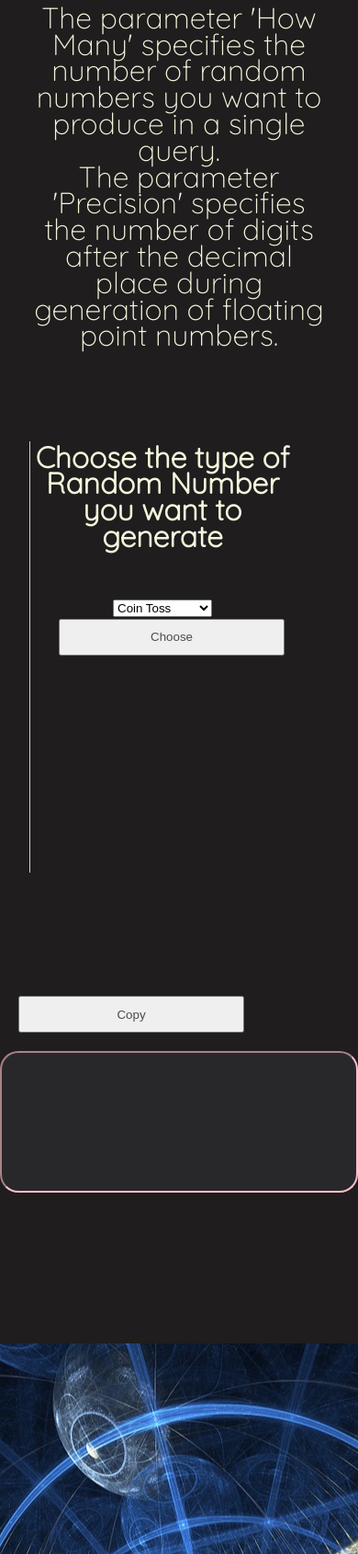
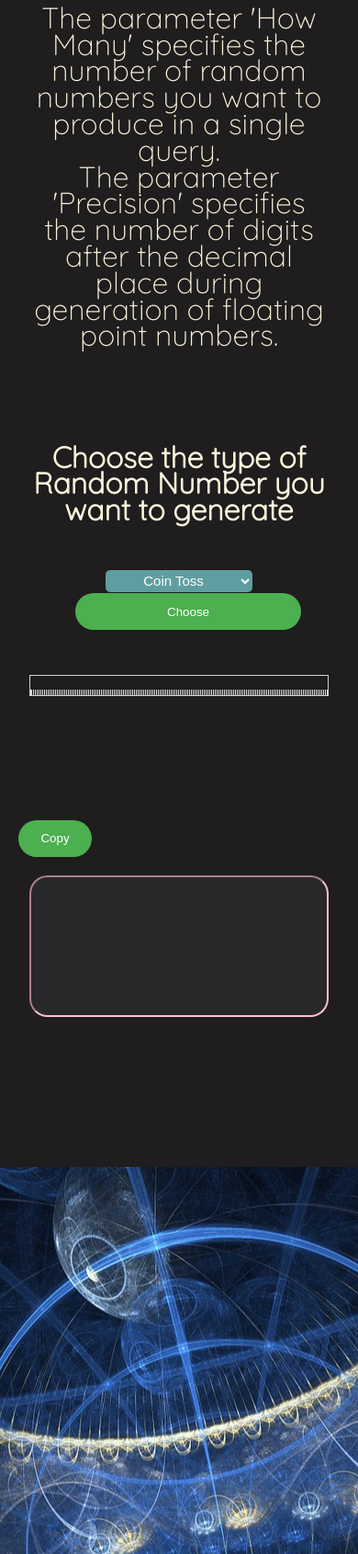
Before and after one commit to Chasmiccoder/Truly-Random, a Flask app: page / in a window 390 px wide. Shown: the part 3524-5214 px from the top of the page at 92% size. Run offline with Flask 2, Linux system fonts and the light colour scheme; some libraries are stand-ins or nearby versions.

Commit message:
Input fields made responsive

```diff
--- a/Truly-Random/static/css/main.css
+++ b/Truly-Random/static/css/main.css
@@ -196,6 +196,46 @@ ion-icon {
     border-color:khaki;
 }
 
+#chooseOperationButton {
+    background-color: #4CAF50; /* Green */
+    border: none;
+    color: white;
+    /* padding: 15px 32px; */
+    text-align: center;
+    text-decoration: none;
+    display: inline-block;
+    /* font-size: 16px; */
+    border-radius: 20px;
+}
+
+#operation_select {
+    /* background-color: #4CAF50;  */
+    background-color:cadetblue;
+    border: none;
+    color: white;
+    height: 1.5rem;
+    width: 10rem;
+    /* padding: 15px 32px; */
+    text-align: center;
+    text-decoration: none;
+    display: inline-block;
+    font-size: 15px;
+    border-radius: 5px;
+
+}
+
+#clipboardCopy {
+    background-color: #4CAF50; /* Green */
+    border: none;
+    color: white;
+    /* padding: 15px 32px; */
+    text-align: center;
+    text-decoration: none;
+    display: inline-block;
+    /* font-size: 16px; */
+    border-radius: 20px;
+    width: 5rem;
+}
 
 .img3 {
     background: url( ../fractal-blue.jpg);
@@ -244,39 +284,40 @@ ion-icon {
     border: none;
 }
 
-.dropdown-content {
+
+/* min-width: 160px; */
+/* width: 200px; */
+/* Make the dropdown menu scrollable */
+/* .dropdown-content {
     display: none;
     position: absolute;
     background-color: #f1f1f1;
-    /* min-width: 160px; */
+
     min-width: 10rem;
-    /* width: 200px; */
+
     box-shadow: 0px 8px 16px 0px rgba(0,0,0,0.2);
     z-index: 1;
 
-    /* Make the dropdown menu scrollable */
     height: 15rem;
     overflow: auto;
-}
+} */
 
+/* width: 9rem; */ /*Recent change*/
+/*
 .dropdown-content button {
     color: black;
     padding: 12px 16px;
     text-decoration: none;
     display: block;
-    /* width: 9rem; */ /*Recent change*/
+}
+*/
 
 
-}
-
-
-
-
+/*
 .dropdown-content button:hover {
     background-color: #ddd;
-
-
 }
+*/
 
 #function_selection:hover .dropdown-content {
     display: block;
@@ -306,7 +347,8 @@ body::-webkit-scrollbar-thumb {
 table, th, td {
     border: 1px solid #616060;
     border-collapse: collapse;
-
+    margin-left: auto;
+    margin-right: auto;
     padding: 1rem;
     text-align: left;
     font-size: 1rem;
@@ -318,8 +360,8 @@ table, th, td {
     height: 150px;
     display: flex;
     flex-direction: column;
-    margin-left: auto;
-    margin-right: auto;
+    margin-left: 2rem;
+    margin-right: 2rem;
 
     overflow-y: scroll;
 
@@ -352,9 +394,9 @@ table, th, td {
 /* Dynamic Form Stuff */
 
 form {
-    width:330px; /* recent change */
+    /* width:330px; recent change */
     border-top:1px dotted #D9D9D9;
-    margin:10px 180px
+    /* margin:10px 180px */
 }
 
 button {
@@ -383,41 +425,65 @@ input[type = submit] {
     color: beige;
 }
 
-textarea {
+/* textarea {
     width:280px;
     height:70px;
     padding:5px;
     margin:20px 0 10px;
     border-radius:5px;
     border:4px solid #acbfa5;
-}
+} */
 
 .two {
     /* background-color:#fff; */
-    width:290px;
-    float:left;
-    height:600px
+    /* width:290px; */
+    /* float:left; */
+    /* height:600px; */
+    margin-left: auto;
+    margin-right: auto;
 }
 
+/*
 .two h4 {
-    /* color:#4C4C4C; */
     color: beige;
     text-align:center;
 }
+*/
+
+
 
 .three{
     /* text-align:center; */
     /* width:660px; */
     /* width: 0.005rem; */
-    border-left:1px solid #D0D0D0;
+    border:1px solid #D0D0D0;
     /* float:left; */
     /* background-color:#fff */
 }
 
+
+
 .three form {
     width:auto;
 }
+
+.three input {
+    width: auto;
+
+}
 /* work on widths of input fields */
+
+#enter-values-tag {
+    /* margin-left: auto; */
+    /* margin-right: auto; */
+    /* align-items: center; */
+    /* justify-content: center; */
+    /* text-align: center; */
+    /* justify-content: center; */
+    font-size: large;
+}
+
+
 
 /* Responsive */
 /* If screen width is smaller, but not small enough for dropdown */
@@ -446,7 +512,7 @@ textarea {
     #nav_ul {
         position: fixed;
         /* width: 100%; */
-        width: auto; /* recent change */
+        /* width: auto; recent change */
         /* height: 100vh; */
         height: 18rem;
         background: #2c3e50;
@@ -465,6 +531,10 @@ textarea {
         display: block;
         margin: 20px 0;
         line-height: 30px;
+        /* width: 320px; */
+        /* width: auto; */
+        /* width: auto; */
+
     }
 
     #nav_ul li a {
--- a/Truly-Random/static/javascript/main.js
+++ b/Truly-Random/static/javascript/main.js
@@ -106,6 +106,7 @@ function generateParameterForm(operation) {
         var submit = document.createElement("INPUT");
         submit.setAttribute("type", "submit");
 
+
         increment();
 
         lower_limit.setAttribute("type", "number");
@@ -127,6 +128,11 @@ function generateParameterForm(operation) {
         how_many.setAttribute("name", "textelement_" + i);
         how_many.setAttribute("id", "howMany");
 
+        submit.style.setProperty("margin", "10px");
+        lower_limit.style.setProperty("margin", "10px");
+        upper_limit.style.setProperty("margin", "10px");
+        how_many.style.setProperty("margin", "10px");
+
         r.appendChild(lower_limit);
         r.appendChild(upper_limit);
         r.appendChild(how_many);
@@ -141,6 +147,9 @@ function generateParameterForm(operation) {
             precision.setAttribute("placeholder", "Precision");
             precision.setAttribute("name", "textelement_" + i);
             precision.setAttribute("id", "precisionField");
+
+            precision.style.setProperty("margin", "10px");
+
             r.appendChild(precision);
         }
 
@@ -170,6 +179,9 @@ function generateParameterForm(operation) {
 
         increment();
 
+        submit.style.setProperty("margin", "10px");
+        how_many.style.setProperty("margin", "10px");
+
         r.appendChild(how_many);
 
         // Collect number of decimals for floats
@@ -182,6 +194,8 @@ function generateParameterForm(operation) {
             precision.setAttribute("placeholder", "Precision");
             precision.setAttribute("name", "textelement_" + i);
             precision.setAttribute("id", "precisionField");
+            precision.style.setProperty("margin", "10px");
+
             r.appendChild(precision);
         }
 
@@ -221,6 +235,10 @@ function generateParameterForm(operation) {
         how_many.setAttribute("id", "howMany");
 
         increment();
+
+        submit.style.setProperty("margin", "10px");
+        n_value.style.setProperty("margin", "10px");
+        how_many.style.setProperty("margin", "10px");
 
         r.appendChild(n_value);
         r.appendChild(how_many);
--- a/Truly-Random/templates/index.html
+++ b/Truly-Random/templates/index.html
@@ -13,7 +13,7 @@
             <p>
                 First select the type of random number you want to generate. <br>
 
-                <table>
+                <table id="functionTable">
                     <tr>
                         <td>Coin Toss</td>
                         <td>Simulates a 'Quantum Coin Toss', and gives either Tails (0) or Heads (1)</td>
@@ -49,9 +49,11 @@
 
             <br>
 
+            <h4 id="chooseHeading">Choose the type of Random Number you want to generate</h4>
+
             <!-- Choose Operation -->
             <div class="two">
-                <h4>Choose the type of Random Number you want to generate</h4>
+
                 <select name="operation" id="operation_select">
                     <option value="coin_toss">Coin Toss</option>
                     <option value="integer">Integer</option>
@@ -60,17 +62,22 @@
                     <option value="fraction">Fraction</option>
                     <option value="n_digit_binary">N Digit Binary</option>
                 </select>
-                <button onclick="getOperation()">Choose</button>
+                <button onclick="getOperation()" id="chooseOperationButton">Choose</button>
 
             </div>
 
             <!-- Final Form to gather data about type of Random number, range, etc. -->
             <!-- Remove class three later and replace instances with formWrapper -->
 
+            <br>
+
+
             <div class="three formWrapper">
+                <!-- <br><br><br> -->
                 <h2 id="enter-values-tag"></h2>
 
-                <br><br><br><br><br><br><br><br><br><br><br><br><br><br>
+
+                <!-- <br><br><br><br><br><br><br><br><br><br><br><br><br><br> -->
 
                 <form action="#" id="formInteger" method="get" name="mainform" class="formClass"></form>
 
```
